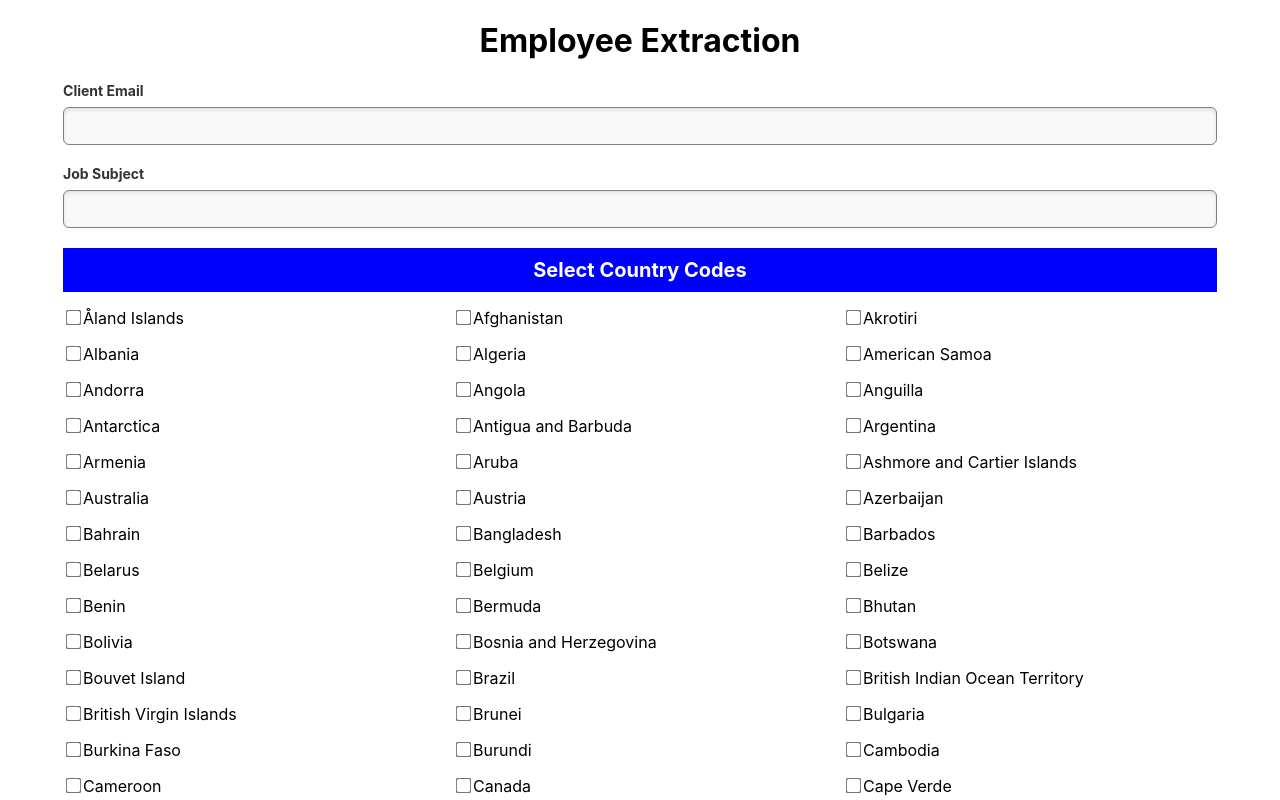
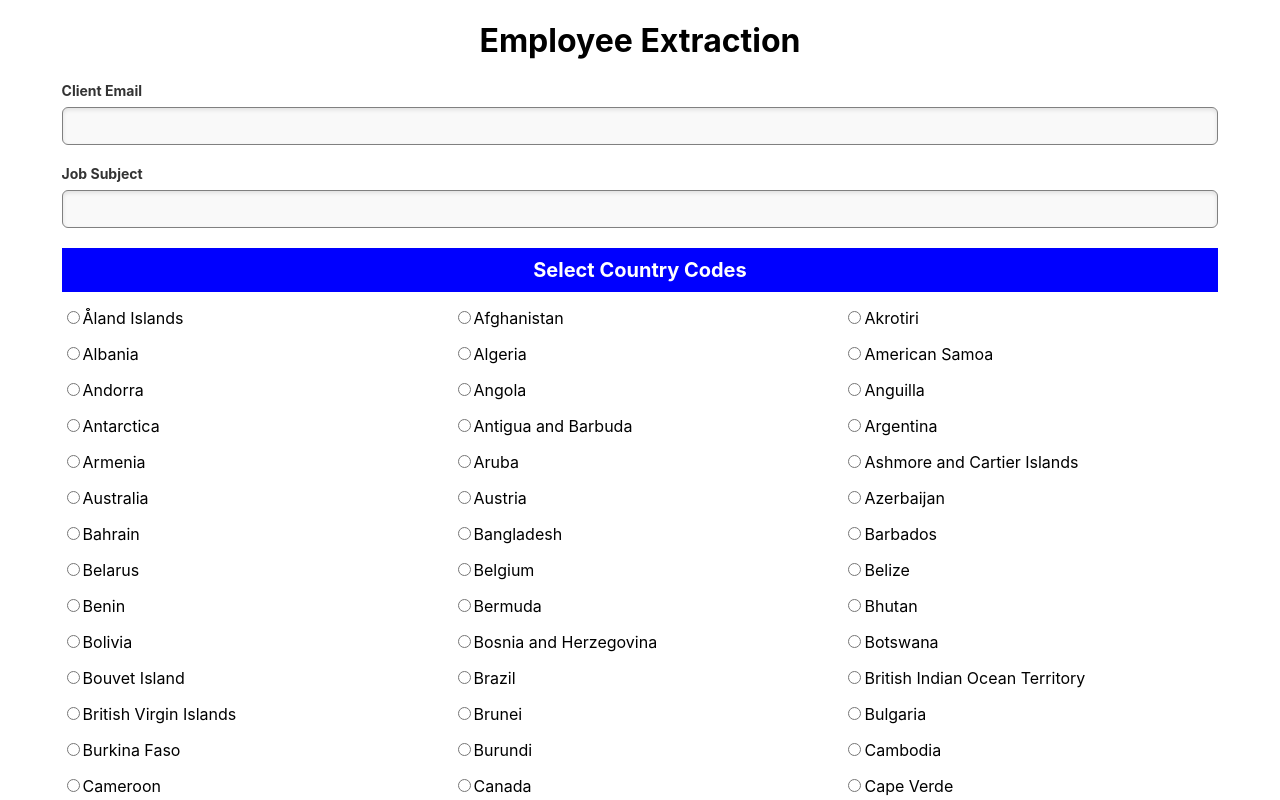
Before and after one commit to brightkid007/LinkedIn_Scraping-Automation_FormUI, a React (Create React App) app: page / in a window 1280 px wide. Shown: the top 800 px of the page. Built offline with nearby package versions, Linux system fonts and the light colour scheme.

Commit message:
radio check

```diff
--- a/src/Components/SubmitForm.js
+++ b/src/Components/SubmitForm.js
@@ -43,14 +43,18 @@ const SubmitForm = () => {
         console.log('Form Data Submitted:', formData);
     };
 
-    const handleCheckboxChange = (countryName) => {
-        setSelectedCountries((prevSelectedCountries) => {
-            if (prevSelectedCountries.includes(countryName)) {
-                return prevSelectedCountries.filter((name) => name !== countryName);
-            } else {
-                return [...prevSelectedCountries, countryName];
-            }
-        });
+    // const handleCheckboxChange = (countryName) => {
+    //     setSelectedCountries((prevSelectedCountries) => {
+    //         if (prevSelectedCountries.includes(countryName)) {
+    //             return prevSelectedCountries.filter((name) => name !== countryName);
+    //         } else {
+    //             return [...prevSelectedCountries, countryName];
+    //         }
+    //     });
+    // };
+
+    const handleRadioChange = (countryCode) => {
+        setSelectedCountries(countryCode); // Update the selected country
     };
 
     const handleCompanyChange = (index, field, value) => {
@@ -94,7 +98,7 @@ const SubmitForm = () => {
                 <div className='select-countries'>Select Country Codes</div>
 
                 <div className='checkbox-container'>
-                    {countries.map((country) => (
+                    {/* {countries.map((country) => (
                         <div key={country.code}>
                             <input
                                 type="checkbox"
@@ -102,6 +106,19 @@ const SubmitForm = () => {
                                 value={country.name}
                                 checked={selectedCountries.includes(country.code)}
                                 onChange={() => handleCheckboxChange(country.code)}
+                            />
+                            <label htmlFor={country.code}>{country.name}</label>
+                        </div>
+                    ))} */}
+                    {countries.map((country) => (
+                        <div key={country.code}>
+                            <input
+                                type="radio"
+                                id={country.code}
+                                name="countries" // Group radios for single selection
+                                value={country.name}
+                                checked={selectedCountries === country.code} // Single selection logic
+                                onChange={() => handleRadioChange(country.code)} // Updated handler
                             />
                             <label htmlFor={country.code}>{country.name}</label>
                         </div>
```
